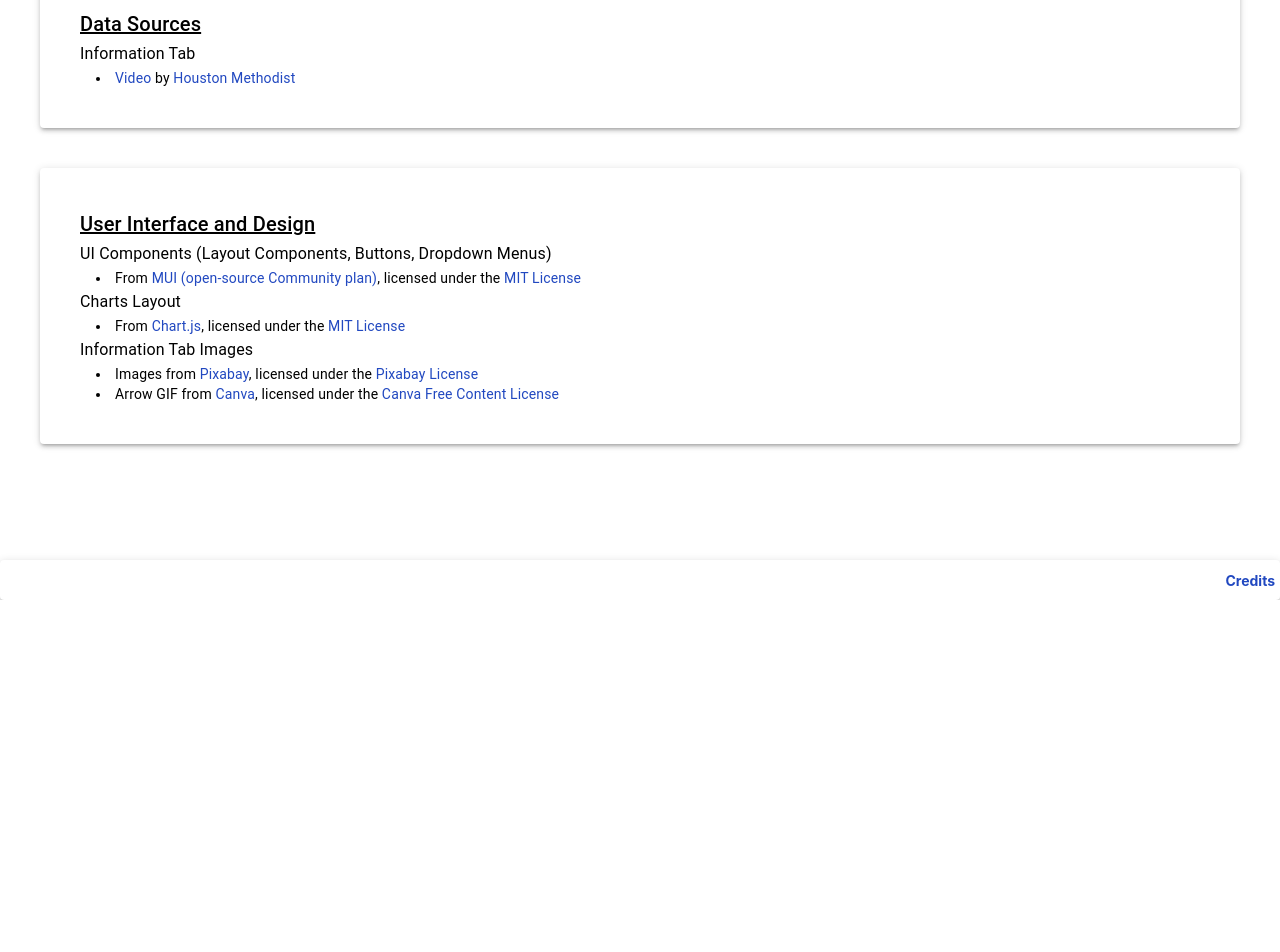
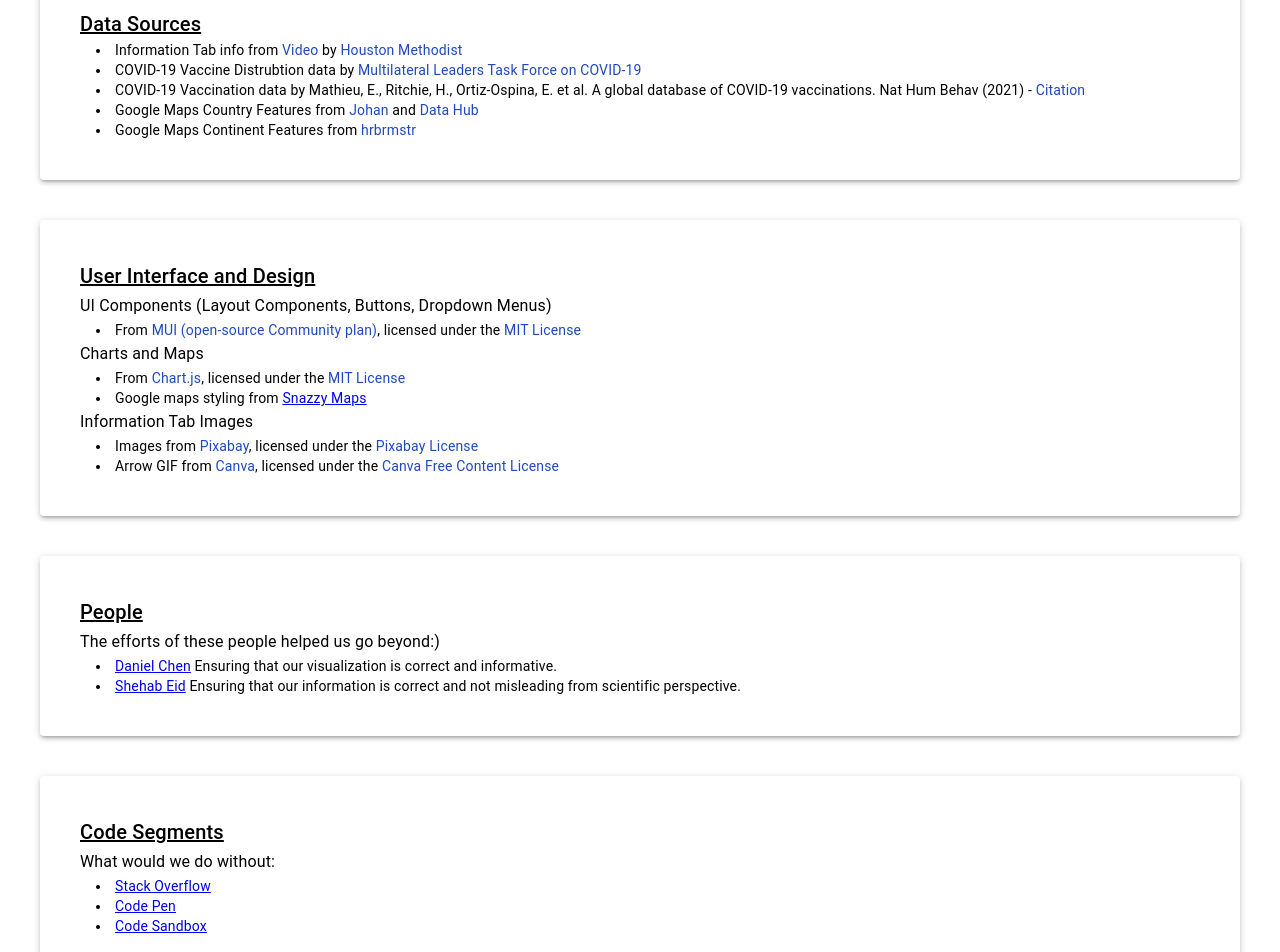
Before and after one commit to UTSCC09/project-fullstackarmy, a React (Create React App) app in the folder frontend/app/: page /credits in a window 1280 px wide. Shown: the part 200-1152 px from the top of the page. Before the commit the page ends 800 px from the top, so only its background shows below. Built offline with nearby package versions, Linux system fonts and the light colour scheme; no server answers.

Commit message:
added credits

```diff
--- a/frontend/app/src/components/Credits.tsx
+++ b/frontend/app/src/components/Credits.tsx
@@ -5,12 +5,12 @@
 export const Credits = () => {
   // Go to top of the page upon rendering
   React.useEffect(() => {
-    window.scrollTo(0, 0)
-  }, [])
+    window.scrollTo(0, 0);
+  }, []);
 
   return (
     <div>
-      <Paper elevation={2} sx={{display:'flex', justifyContent:'center'}}>
+      <Paper elevation={2} sx={{ display: 'flex', justifyContent: 'center' }}>
         <Typography variant='h5' sx={sx.title}>
           Credits
         </Typography>
@@ -20,19 +20,72 @@
         <Typography variant='h6' sx={sx.heading}>
           Data Sources
         </Typography>
-        <Typography variant='subtitle1'>
-          Information Tab
-        </Typography>
+        <Typography variant='subtitle1'></Typography>
         <Typography variant='body2' sx={sx.bullet}>
           <li>
-            <a className='link' href='https://youtu.be/J0RuJpGtgls'>Video </a>
+            Information Tab info from{' '}
+            <a className='link' href='https://youtu.be/J0RuJpGtgls'>
+              Video{' '}
+            </a>
             by
-            <a className='link' href='https://www.youtube.com/c/HoustonMethodist/about'> Houston Methodist</a>
+            <a
+              className='link'
+              href='https://www.youtube.com/c/HoustonMethodist/about'
+            >
+              {' '}
+              Houston Methodist
+            </a>
+          </li>
+          <li>
+            COVID-19 Vaccine Distrubtion data by
+            <a
+              className='link'
+              href='https://data.covid19taskforce.com/data/tables'
+            >
+              {' '}
+              Multilateral Leaders Task Force on COVID-19
+            </a>
+          </li>
+          <li>
+            COVID-19 Vaccination data by Mathieu, E., Ritchie, H., Ortiz-Ospina,
+            E. et al. A global database of COVID-19 vaccinations. Nat Hum Behav
+            (2021) -
+            <a
+              className='link'
+              href='https://doi.org/10.1038/s41562-021-01122-8'
+            >
+              {' '}
+              Citation
+            </a>
+          </li>
+          <li>
+            Google Maps Country Features from
+            <a
+              className='link'
+              href='https://github.com/johan/world.geo.json/blob/master/countries.geo.json'
+            >
+              {' '}
+              Johan
+            </a>{' '}
+            and{' '}
+            <a className='link' href='https://datahub.io/core/geo-countries'>
+              Data Hub
+            </a>
+          </li>
+          <li>
+            Google Maps Continent Features from
+            <a
+              className='link'
+              href='https://gist.github.com/hrbrmstr/91ea5cc9474286c72838?short_path=f3fde31'
+            >
+              {' '}
+              hrbrmstr
+            </a>
           </li>
         </Typography>
       </Paper>
 
-      <Paper elevation={3} sx={{margin: 5, padding: 5}}>
+      <Paper elevation={3} sx={{ margin: 5, padding: 5 }}>
         <Typography variant='h6' sx={sx.heading}>
           User Interface and Design
         </Typography>
@@ -42,41 +95,124 @@
         <Typography variant='body2' sx={sx.bullet}>
           <li>
             From
-            <a className='link' href='https://mui.com/pricing/'> MUI (open-source Community plan)</a>
+            <a className='link' href='https://mui.com/pricing/'>
+              {' '}
+              MUI (open-source Community plan)
+            </a>
             , licensed under the
-            <a className='link' href='https://github.com/mui/material-ui/blob/master/LICENSE'> MIT License</a>
+            <a
+              className='link'
+              href='https://github.com/mui/material-ui/blob/master/LICENSE'
+            >
+              {' '}
+              MIT License
+            </a>
           </li>
         </Typography>
 
-        <Typography variant='subtitle1'>
-          Charts Layout
-        </Typography>
+        <Typography variant='subtitle1'>Charts and Maps</Typography>
         <Typography variant='body2' sx={sx.bullet}>
           <li>
             From
-            <a className='link' href='https://www.chartjs.org/'> Chart.js</a>
+            <a className='link' href='https://www.chartjs.org/'>
+              {' '}
+              Chart.js
+            </a>
             , licensed under the
-            <a className='link' href='https://www.chartjs.org/docs/2.9.4/notes/license.html'> MIT License</a>
+            <a
+              className='link'
+              href='https://www.chartjs.org/docs/2.9.4/notes/license.html'
+            >
+              {' '}
+              MIT License
+            </a>
+          </li>
+          <li>
+            Google maps styling from{' '}
+            <a className='Link' href='https://snazzymaps.com'>
+              Snazzy Maps
+            </a>
           </li>
         </Typography>
 
-        <Typography variant='subtitle1'>
-          Information Tab Images
-        </Typography>
+        <Typography variant='subtitle1'>Information Tab Images</Typography>
         <Typography variant='body2' sx={sx.bullet}>
           <li>
             Images from
-            <a className='link' href='https://pixabay.com/'> Pixabay</a>
+            <a className='link' href='https://pixabay.com/'>
+              {' '}
+              Pixabay
+            </a>
             , licensed under the
-            <a className='link' href='https://pixabay.com/service/license/'> Pixabay License</a>
+            <a className='link' href='https://pixabay.com/service/license/'>
+              {' '}
+              Pixabay License
+            </a>
           </li>
         </Typography>
         <Typography variant='body2' sx={sx.bullet}>
           <li>
             Arrow GIF from
-            <a className='link' href='https://www.canva.com/'> Canva</a>
+            <a className='link' href='https://www.canva.com/'>
+              {' '}
+              Canva
+            </a>
             , licensed under the
-            <a className='link' href='https://www.canva.com/policies/content-license-agreement/'> Canva Free Content License</a>
+            <a
+              className='link'
+              href='https://www.canva.com/policies/content-license-agreement/'
+            >
+              {' '}
+              Canva Free Content License
+            </a>
+          </li>
+        </Typography>
+      </Paper>
+
+      <Paper elevation={3} sx={sx.section}>
+        <Typography variant='h6' sx={sx.heading}>
+          People
+        </Typography>
+        <Typography variant='subtitle1'>
+          The efforts of these people helped us go beyond:)
+        </Typography>
+        <Typography variant='body2' sx={sx.bullet}>
+          <li>
+            <a className='Link' href='https://stackoverflow.com/'>
+              Daniel Chen
+            </a>{' '}
+            Ensuring that our visualization is correct and informative.
+          </li>
+          <li>
+            <a className='Link' href='https://codepen.io/'>
+              Shehab Eid
+            </a>{' '}
+            Ensuring that our information is correct and not misleading from
+            scientific perspective.
+          </li>
+        </Typography>
+      </Paper>
+
+      <Paper elevation={3} sx={sx.section}>
+        <Typography variant='h6' sx={sx.heading}>
+          Code Segments
+        </Typography>
+        <Typography variant='subtitle1'>What would we do without:</Typography>
+        <Typography variant='body2' sx={sx.bullet}>
+          <li>
+            <a className='Link' href='https://stackoverflow.com/'>
+              Stack Overflow
+            </a>
+          </li>
+          <li>
+            <a className='Link' href='https://codepen.io/'>
+              Code Pen
+            </a>
+          </li>
+          <li>
+            <a className='Link' href='https://codesandbox.io/'>
+              Code Sandbox
+            </a>
           </li>
         </Typography>
       </Paper>
@@ -86,8 +222,8 @@
 
 // sx values for Typography components
 const sx = {
-  'title' : {marginTop: 2, marginBottom: 2},
-  'section' : {margin: 5, padding: 5},
-  'heading' : {textDecoration: 'underline'},
-  'bullet' : {marginLeft: 2}
-}
+  title: { marginTop: 2, marginBottom: 2 },
+  section: { margin: 5, padding: 5 },
+  heading: { textDecoration: 'underline' },
+  bullet: { marginLeft: 2 },
+};
--- a/frontend/app/src/index.css
+++ b/frontend/app/src/index.css
@@ -5,15 +5,15 @@
 body {
   height: 100%;
   margin: 0;
-  font-family: -apple-system, BlinkMacSystemFont, "Segoe UI", "Roboto", "Oxygen",
-    "Ubuntu", "Cantarell", "Fira Sans", "Droid Sans", "Helvetica Neue",
+  font-family: -apple-system, BlinkMacSystemFont, 'Segoe UI', 'Roboto', 'Oxygen',
+    'Ubuntu', 'Cantarell', 'Fira Sans', 'Droid Sans', 'Helvetica Neue',
     sans-serif;
   -webkit-font-smoothing: antialiased;
   -moz-osx-font-smoothing: grayscale;
 }
 
 code {
-  font-family: source-code-pro, Menlo, Monaco, Consolas, "Courier New",
+  font-family: source-code-pro, Menlo, Monaco, Consolas, 'Courier New',
     monospace;
 }
 
@@ -25,14 +25,18 @@
 /* Logo */
 .logo {
   font-size: 20px;
+  cursor: pointer;
 }
+
 .logo:first-child span:first-child {
   color: #00acea;
 }
+
 .logo:first-child span:last-child {
   color: #2148c0;
   font-weight: bold;
 }
+
 .logo:hover {
   opacity: 0.7;
 }
@@ -65,11 +69,11 @@
   margin-top: auto;
 }
 
-.link{
+.link {
   text-decoration: none;
-  color:#2148c0;
+  color: #2148c0;
 }
-.link:visited{
+.link:visited {
   text-decoration: none;
   color: #00acea;
 }
```
